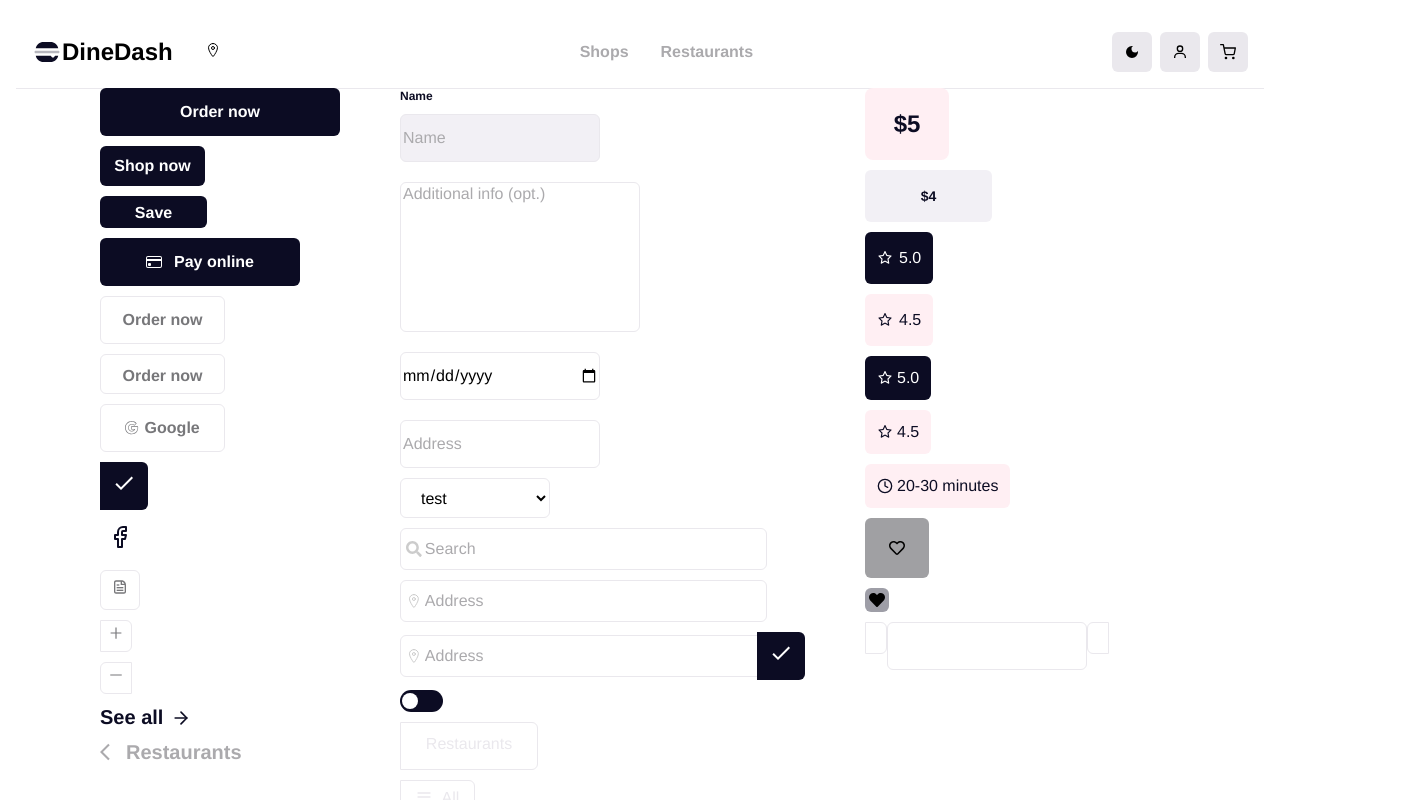
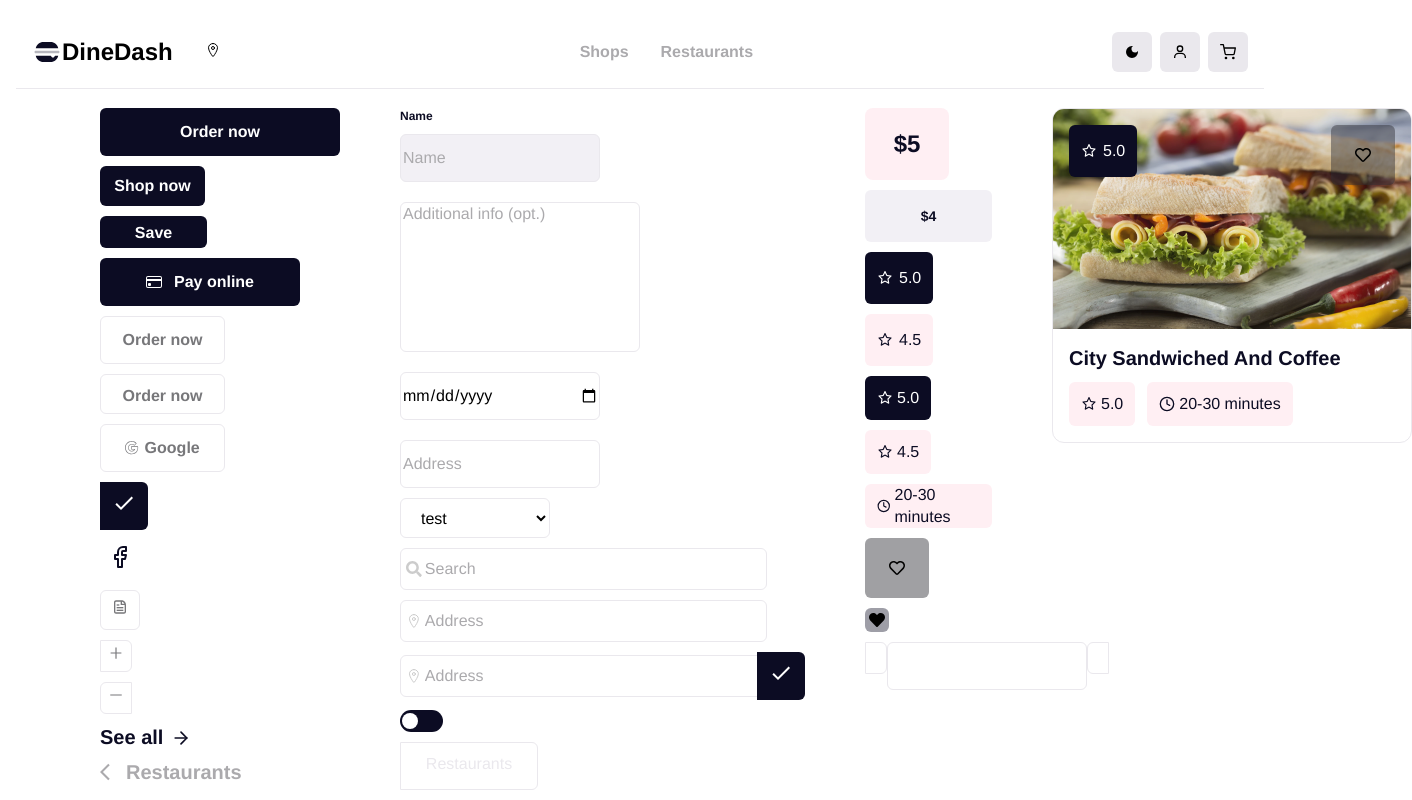
Before and after one commit to ariannimani/dinedash-ecommerce, a React (Create React App) app: page /components in a window 1280 px wide. Shown: the top 800 px of the page, 1412 px wide, since content can reach past the window. Built offline with nearby package versions, Linux system fonts and the light colour scheme.

Commit message:
added new components

```diff
--- /dev/null
+++ b/src/components/cards/index.ts
@@ -0,0 +1 @@
+export { default as RestaurantCard } from "./restaurant-card/RestaurantCard";
--- /dev/null
+++ b/src/components/cards/restaurant-card/RestaurantCard.styles.tsx
@@ -0,0 +1,50 @@
+import styled from "styled-components";
+
+export const Container = styled.div`
+  box-sizing: border-box;
+  position: relative;
+  display: flex;
+  flex-direction: column;
+  justify-content: space-between;
+  width: 360px;
+  height: 335px;
+  background: #ffffff;
+  border: 1px solid #eae8ed;
+  border-radius: 12px;
+  overflow: hidden;
+  padding: 16px;
+  z-index: 0;
+`;
+
+export const Image = styled.img`
+  display: block;
+  position: absolute;
+  top: 0;
+  left: 0;
+  right: 0;
+  bottom: 0;
+  z-index: 1;
+`;
+
+export const Header = styled.div`
+  display: flex;
+  justify-content: space-between;
+  z-index: 2;
+  width: 100%;
+`;
+
+export const Title = styled.div`
+  color: #0c0c23;
+  font-weight: 700;
+  font-size: 20px;
+  line-height: 27px;
+`;
+export const Footer = styled.div`
+  justify-content: flex-end;
+`;
+
+export const Buttons = styled.div`
+  display: flex;
+  gap: 12px;
+  margin-top: 10px;
+`;
--- /dev/null
+++ b/src/components/cards/restaurant-card/RestaurantCard.tsx
@@ -0,0 +1,39 @@
+import { Favorite, Tag } from "components/elements";
+import {
+  Container,
+  Header,
+  Image,
+  Footer,
+  Title,
+  Buttons,
+} from "./RestaurantCard.styles";
+
+const RestaurantCard = () => {
+  return (
+    <Container>
+      <Header>
+        <Tag size="medium" variant="rating">
+          5.0
+        </Tag>
+        <Favorite size="medium" favorite={false} />
+      </Header>
+      <Image
+        src={require("assets/images/restaurant/sandwich.png")}
+        alt="Image"
+      />
+      <Footer>
+        <Title>City Sandwiched And Coffee</Title>
+        <Buttons>
+          <Tag size="small" type="secondary" variant="rating">
+            5.0
+          </Tag>
+          <Tag size="small" type="secondary" variant="clock">
+            20-30 minutes
+          </Tag>
+        </Buttons>
+      </Footer>
+    </Container>
+  );
+};
+
+export default RestaurantCard;
--- a/src/components/elements/favorite/Favorite.tsx
+++ b/src/components/elements/favorite/Favorite.tsx
@@ -2,28 +2,28 @@ import React from "react";
 import { FaRegHeart, FaHeart } from "react-icons/fa";
 import { FavMedium, FavSmall } from "./Favorite.styles";
 
-type FavoriteType = "medium" | "small";
+type FavoriteSize = "medium" | "small";
 
-const FAVORITE_TYPE_CLASSES: Record<FavoriteType, string> = {
+const FAVORITE_SIZE_CLASSES: Record<FavoriteSize, string> = {
   medium: "medium",
   small: "small",
 };
-const getFavorite = (type: FavoriteType = "medium") =>
+const getFavorite = (size: FavoriteSize = "medium") =>
   ({
-    [FAVORITE_TYPE_CLASSES.medium]: FavMedium,
-    [FAVORITE_TYPE_CLASSES.small]: FavSmall,
-  }[type]);
+    [FAVORITE_SIZE_CLASSES.medium]: FavMedium,
+    [FAVORITE_SIZE_CLASSES.small]: FavSmall,
+  }[size]);
 
 const LinkFavorite = ({
   favorite = false,
-  type,
+  size,
   ...otherProps
 }: {
   favorite: boolean;
-  type: FavoriteType;
+  size: FavoriteSize;
   [key: string]: any;
 }) => {
-  const CustomLink = getFavorite(type);
+  const CustomLink = getFavorite(size);
   return (
     <CustomLink {...otherProps}>
       {favorite ? <FaHeart /> : <FaRegHeart />}
--- a/src/pages/all-components/AllComponents.tsx
+++ b/src/pages/all-components/AllComponents.tsx
@@ -19,6 +19,7 @@ import { FaSearch } from "react-icons/fa";
 import { IoLocationOutline } from "react-icons/io5";
 import { Favorite, Tag } from "components/elements";
 import Picker from "components/elements/picker/Picker";
+import { RestaurantCard } from "components/cards";
 
 const AllComponents = () => {
   return (
@@ -27,6 +28,7 @@ const AllComponents = () => {
         display: "flex",
         gap: "10px",
         marginLeft: "50px",
+        marginTop: "20px",
       }}
     >
       <div
@@ -127,9 +129,19 @@ const AllComponents = () => {
         <Tag type="secondary" size="small" variant="clock">
           20-30 minutes
         </Tag>
-        <Favorite type="medium" favorite={false} />
-        <Favorite type="small" favorite={true} />
+        <Favorite size="medium" favorite={false} />
+        <Favorite size="small" favorite={true} />
         <Picker />
+      </div>
+      <div
+        style={{
+          display: "flex",
+          flexDirection: "column",
+          gap: "10px",
+          marginLeft: "50px",
+        }}
+      >
+        <RestaurantCard />
       </div>
     </div>
   );
```
